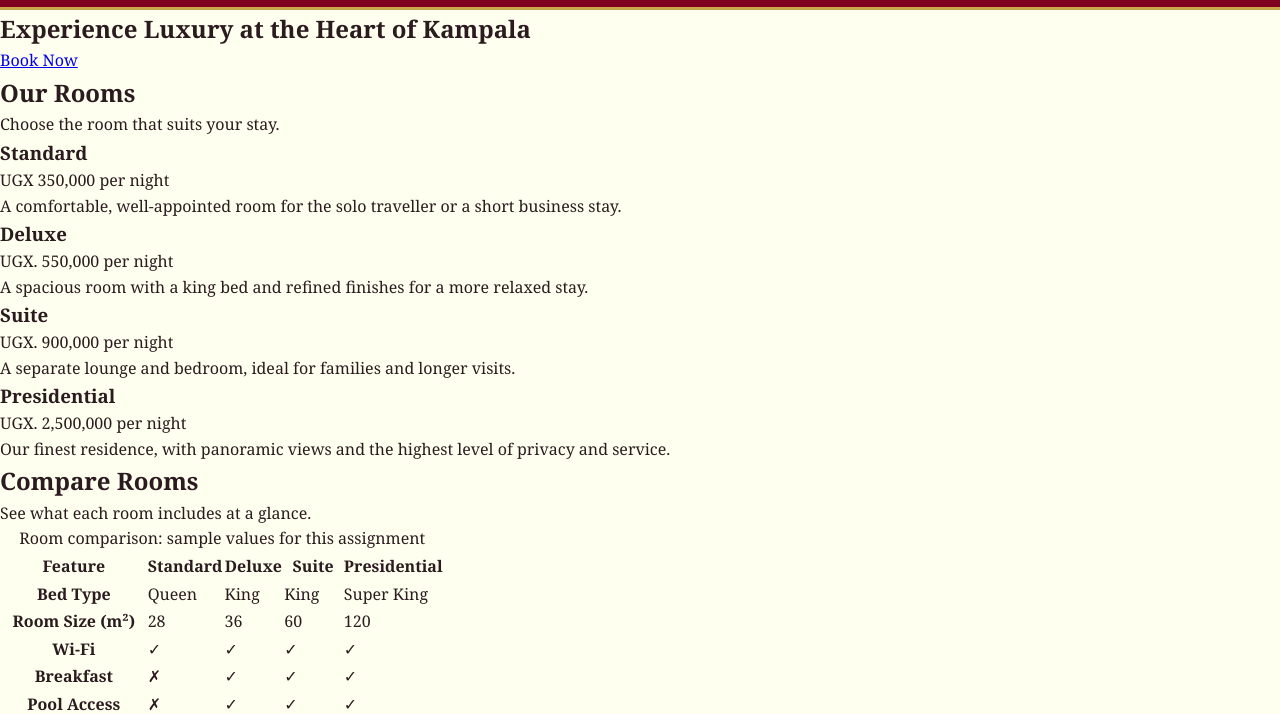
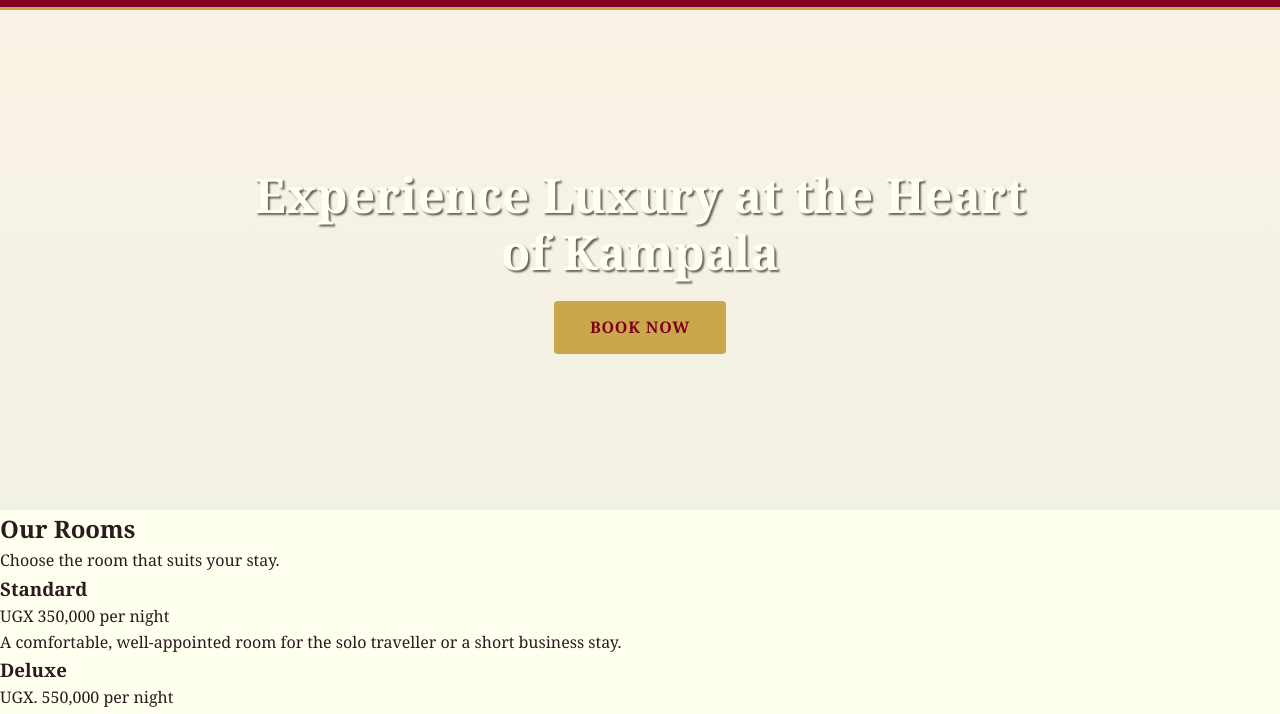
Before and after one commit to Patrickodida/serena-hotel-booking-page, a plain HTML site: page index.html in a window 1280 px wide. Shown: the part 63-777 px from the top of the page. Drawn offline with Linux system fonts and the light colour scheme.

Commit message:
Style the Hero section

```diff
--- a/booking.css
+++ b/booking.css
@@ -53,3 +53,42 @@ body {
 .navbar a:hover {
     color: #C9A84C;
 }
+
+/* Hero Section  */
+.hero {
+    display: flex;
+    justify-content: center;
+    align-items: center;
+    text-align: center;
+    padding: 20px 40px;
+    min-height: 500px;
+    background: linear-gradient(rgba(128, 0, 32, 0.05), rgba(0, 0, 0, 0.05));
+}
+
+.hero-content   {
+    max-width: 800px;
+}
+
+.hero h1 {
+    color: #FFFFF0;
+    font-size: 3rem;
+    line-height: 1.2;
+    margin-bottom: 20px;
+    text-shadow: 2px 2px 2px rgba(0,0,0,0.6);
+}
+
+.btn {
+    display: inline-block;
+    background: #C9A84C;
+    color: #800020;
+    font-weight: bold;
+    text-decoration: none;
+    text-transform: uppercase;
+    letter-spacing: 0.05em;
+    padding: 14px 36px;
+    border-radius: 4px;
+}
+
+.btn:hover {
+    background: #FFFFF0;
+}
```
